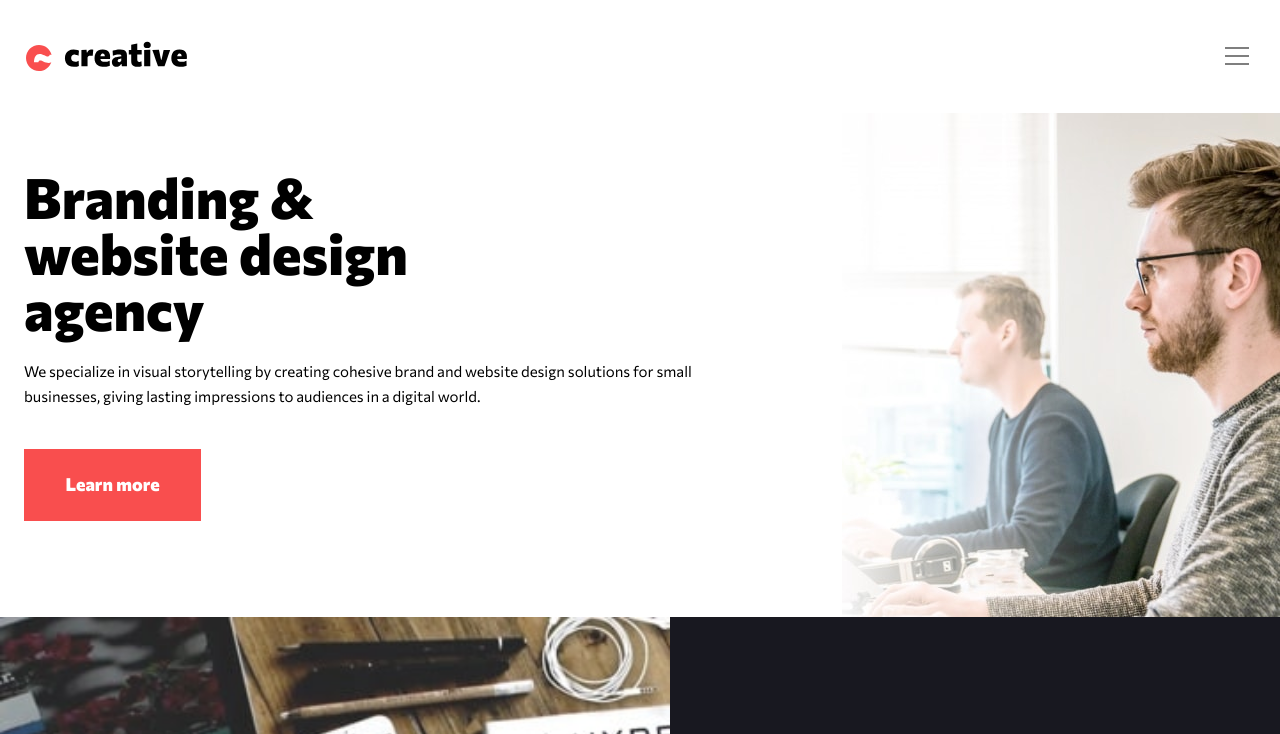
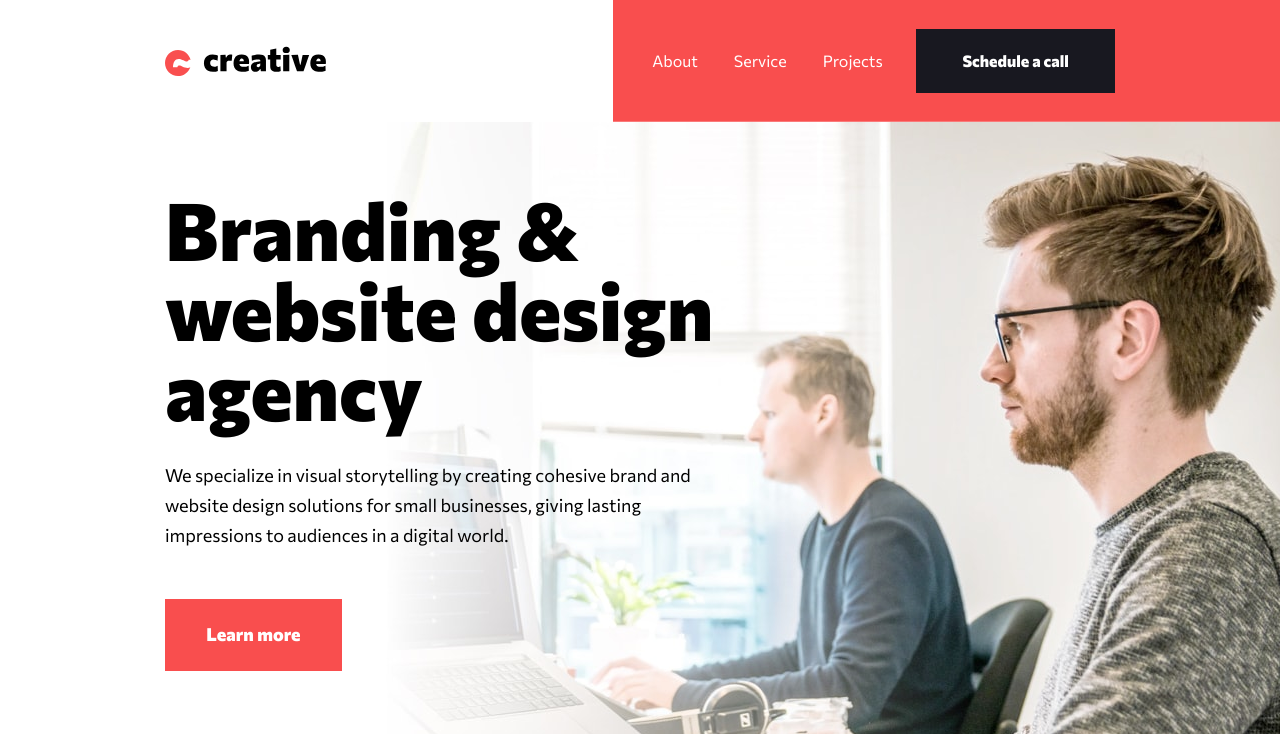
Before and after one commit to kalrog-dev/fem_creative_agency_single-page_site, a plain HTML site: page index.html in a window 1280 px wide. Shown: the top 734 px of the page. Drawn offline with Linux system fonts and the light colour scheme.

Commit message:
Add tablet and desktop navigation

```diff
--- a/index.html
+++ b/index.html
@@ -11,7 +11,9 @@
 <body>
   <div class="wrapper">
     <header>
-      <img class="logo" src="./assets/desktop/logo.svg" alt="Creative logo">
+      <div class="logo-container">
+        <img class="logo" src="./assets/desktop/logo.svg" alt="Creative logo">
+      </div>
       <nav class="main-nav close-nav">
         <ul class="nav-list">
           <li class="nav-item"><a class="nav-link" href="#about">About</a></li>
@@ -33,7 +35,7 @@
           <a class="btn btn-primary" href="#service">Learn more</a>
         </div>
         <picture class="hero__picture">
-          <source media="(min-width: 1440px)" srcset="./assets/desktop/image-hero.jpg">
+          <source media="(min-width: 1200px)" srcset="./assets/desktop/image-hero.jpg">
           <source media="(min-width: 768px)" srcset="./assets/tablet/image-hero.jpg">
           <source srcset="./assets/mobile/image-hero.jpg">
           <img class="hero__image" src="./assets/desktop/image-hero.jpg" alt="Programmer working at the office">
@@ -50,7 +52,7 @@
         </div>
         <div class="grid__design-image-container">
           <picture>
-            <source media="(min-width: 1440px)" srcset="./assets/desktop/image-strategic.jpg">
+            <source media="(min-width: 1200px)" srcset="./assets/desktop/image-strategic.jpg">
             <source media="(min-width: 768px)" srcset="./assets/tablet/image-strategic.jpg">
             <source srcset="./assets/mobile/image-strategic.jpg">
             <img class="grid__design-image" src="./assets/desktop/image-strategic.jpg" alt="Strategic design">
@@ -107,7 +109,7 @@
           <div class="grid__slides">
             <div class="grid__slide">
               <picture>
-                <source media="(min-width: 1440px)" srcset="./assets/desktop/image-slide-1.jpg">
+                <source media="(min-width: 1200px)" srcset="./assets/desktop/image-slide-1.jpg">
                 <source media="(min-width: 768px)" srcset="./assets/tablet/image-slide-1.jpg">
                 <source srcset="./assets/mobile/image-slide-1.jpg">
                 <img class="grid__slider-image" src="./assets/desktop/image-slide-1.jpg" alt="Lean Product Roadmap">
@@ -119,7 +121,7 @@
             </div>
             <div class="grid__slide">
               <picture>
-                <source media="(min-width: 1440px)" srcset="./assets/desktop/image-slide-2.jpg">
+                <source media="(min-width: 1200px)" srcset="./assets/desktop/image-slide-2.jpg">
                 <source media="(min-width: 768px)" srcset="./assets/tablet/image-slide-2.jpg">
                 <source srcset="./assets/mobile/image-slide-2.jpg">
                 <img class="grid__slider-image" src="./assets/desktop/image-slide-2.jpg" alt="New Majestic Hotel">
@@ -131,7 +133,7 @@
             </div>
             <div class="grid__slide">
               <picture>
-                <source media="(min-width: 1440px)" srcset="./assets/desktop/image-slide-3.jpg">
+                <source media="(min-width: 1200px)" srcset="./assets/desktop/image-slide-3.jpg">
                 <source media="(min-width: 768px)" srcset="./assets/tablet/image-slide-3.jpg">
                 <source srcset="./assets/mobile/image-slide-3.jpg">
                 <img class="grid__slider-image" src="./assets/desktop/image-slide-3.jpg" alt="Crypto Dashboard">
--- a/style.css
+++ b/style.css
@@ -186,7 +186,6 @@ header {
   padding: 1.625em;
   background-color: hsl( var(--clr-neutral-800) );
   clip-path: polygon(0 0, 100% 0, 100% 100%, 0 100%);
-  transition: clip-path 0.35s ease-out;
 }
 
 .close-nav {
@@ -399,10 +398,67 @@ header {
   /* Typograpghy */
   .nav-link {
     font-size: 0.9375rem;
+    transition: opacity 0.1s;
+  }
+
+  .nav-link:hover {
+    opacity: 0.65;
   }
 
   .hero__title {
     font-size: 3.5rem;
+  }
+
+  /* Header & navigation */
+  header {
+    display: flex;
+    padding: 0 0 0 2.6em;
+  }
+
+  .logo-container {
+    flex: 1;
+  }
+
+  .main-nav {
+    flex: 1;
+    position: static;
+    display: flex;
+    justify-content: flex-end;
+    align-items: center;
+    width: max-content;
+    padding: 1.625em 2.6em 1.625em 2.2em;
+    background-color: hsl( var(--clr-primary) );
+    clip-path: polygon(0 0, 100% 0, 100% 100%, 0 100%);
+  }
+
+  .main-nav .btn {
+    background-color: hsl( var(--clr-neutral-800) );
+    padding: 1.45em 1.2em;
+    width: max-content;
+  }
+
+  .main-nav .btn:hover {
+    background-color: hsl( var(--clr-neutral-600) );
+  }
+
+  .nav-list {
+    display: flex;
+    gap: 2em;
+    margin-right: 1.85em;
+  }
+
+  .nav-item {
+    text-align: center;
+  }
+
+  .nav-link {
+    display: block;
+    width: 100%;
+    padding-block: 0.65em;
+  }
+
+  .menu-btn {
+    display: none;
   }
 
   /* Hero layout */
@@ -541,7 +597,7 @@ header {
   }
 }
 
-@media (min-width: 1440px) {
+@media (min-width: 1200px) {
   body {
     font-size: 1.125rem;
   }
@@ -560,6 +616,14 @@ header {
     font-size: 3.5rem;
   }
 
+  .footer__title {
+    width: 64%;
+  }
+
+  .grid__approach {
+    padding-left: 0;
+  }
+
   .grid__approach-list-body {
     line-height: 1.77;
   }
@@ -576,9 +640,17 @@ header {
     font-size: 1.125rem;
   }
 
-  /* Header */
+  /* Header & navigation */
   header {
-    padding-inline: 9.16em;
+    padding-inline: 9.16em 0;
+  }
+
+  .main-nav {
+    padding-right: 9.16em;
+  }
+
+  .main-nav .btn {
+    padding: 1.15em 2.9em;
   }
 
   /* Hero layout */
@@ -615,6 +687,8 @@ header {
 
   .grid__design-image {
     max-height: 984px;
+    min-height: 800px;
+    object-fit: cover;
   }
 
   .grid__approach {
@@ -645,11 +719,12 @@ header {
 
   .grid__slide-title-container,
   .grid__arrow-container {
-    margin-left: 9.16em;
+    /* margin-left: 9.16em; */
+    width: 445px;
+    margin-inline: auto;
   }
 
   .grid__slide-title-container {
-    width: 445px;
     overflow-x: hidden;
   }
 
@@ -671,3 +746,14 @@ header {
     padding: 6.65em 9.16em;
   }
 }
+
+@media (min-width: 1400px) {
+  .grid__slide-title-container,
+  .grid__arrow-container {
+    margin-left: 9.16em;
+  }
+
+  .footer__title {
+    width: 58%;
+  }
+}
```
